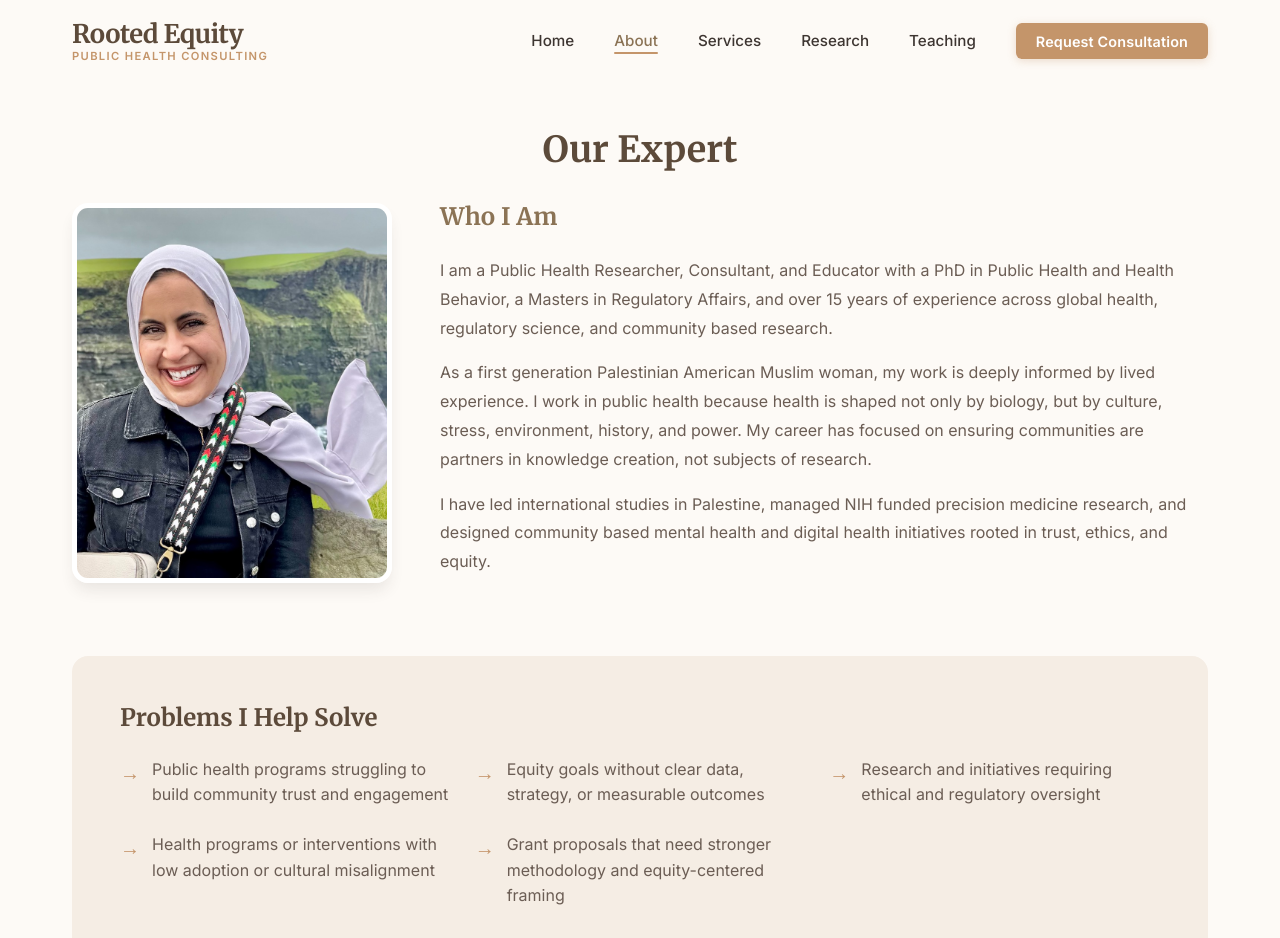
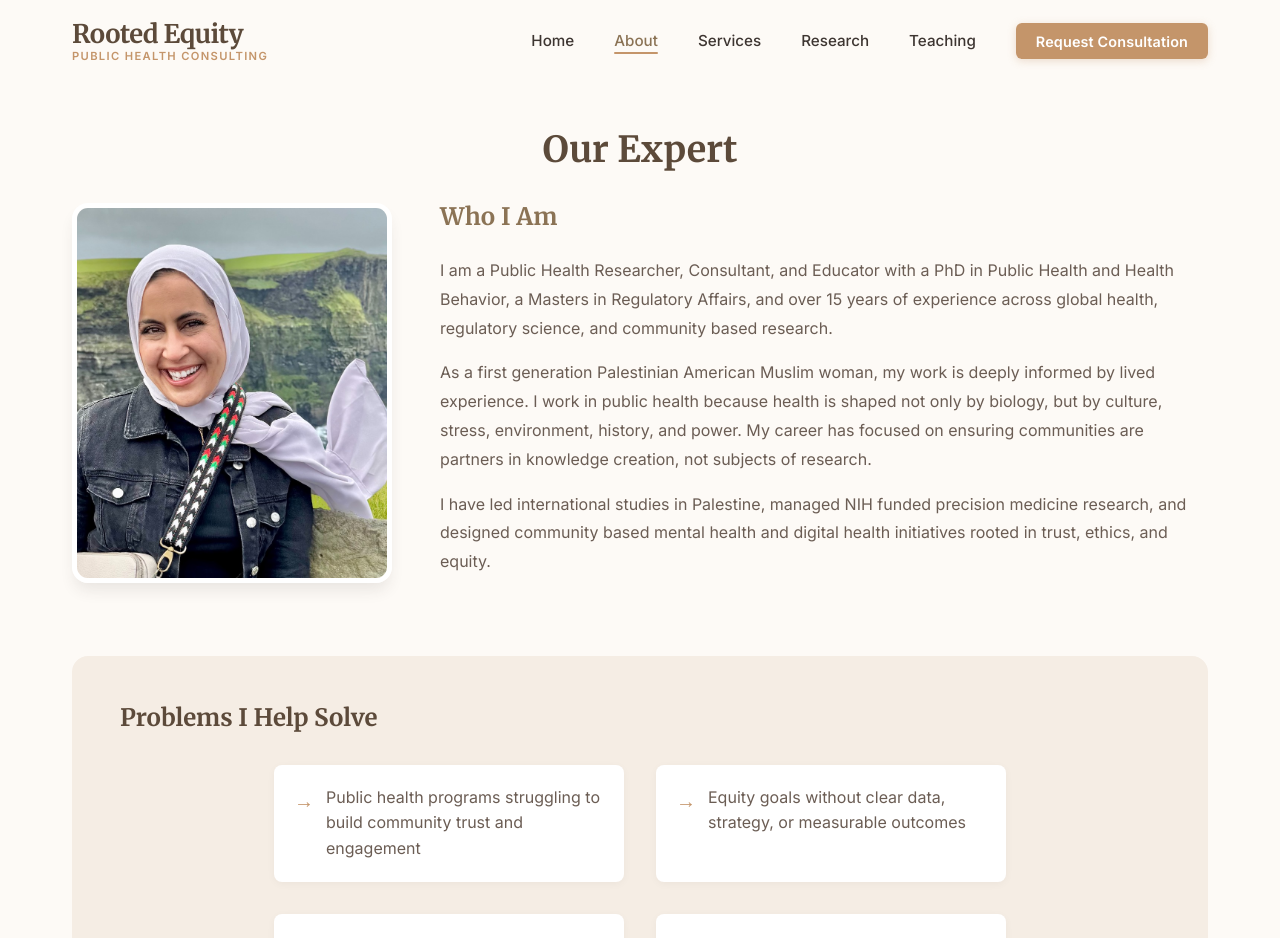
Before and after one commit to vidhyakshayakannan/rooted-equity-portfolio, a React (Vite) app: page /about in a window 1280 px wide. Shown: the top 938 px of the page. Built offline with nearby package versions, Linux system fonts and the light colour scheme.

Commit message:
style: improve alignment of problems section in about page

```diff
--- a/src/components/About.css
+++ b/src/components/About.css
@@ -39,16 +39,23 @@
 }
 
 .problems-grid {
-    display: grid;
-    grid-template-columns: repeat(3, 1fr);
-    gap: 1.5rem;
-    margin-top: 1.5rem;
+    display: flex;
+    flex-wrap: wrap;
+    justify-content: center;
+    gap: 2rem;
+    margin-top: 2rem;
 }
 
 .problem-item {
     display: flex;
     gap: 0.75rem;
     align-items: flex-start;
+    flex: 0 1 350px;
+    /* Prefer 350px width, but shrink if needed */
+    background: white;
+    padding: 1.25rem;
+    border-radius: var(--radius-md);
+    box-shadow: 0 2px 8px rgba(0, 0, 0, 0.04);
 }
 
 .problem-icon {
```
